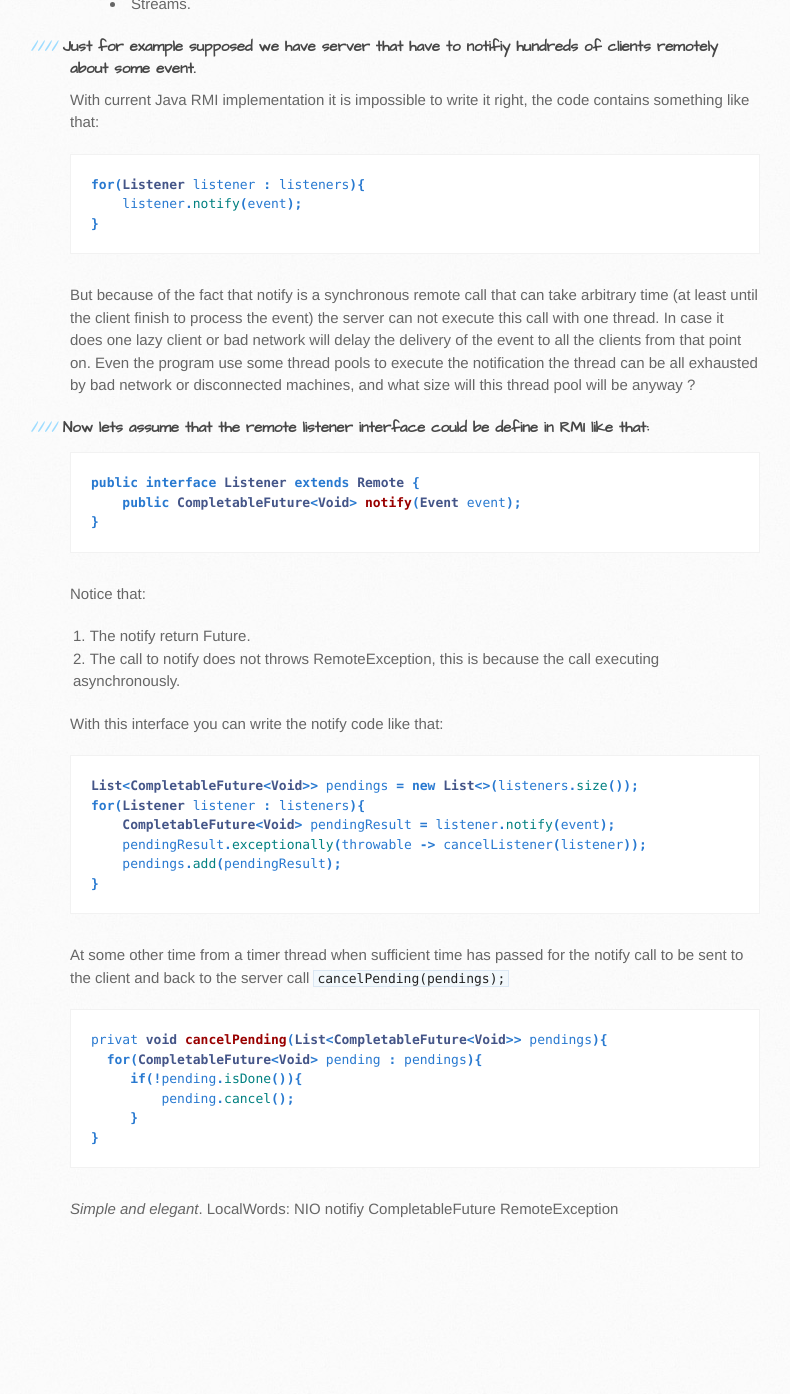
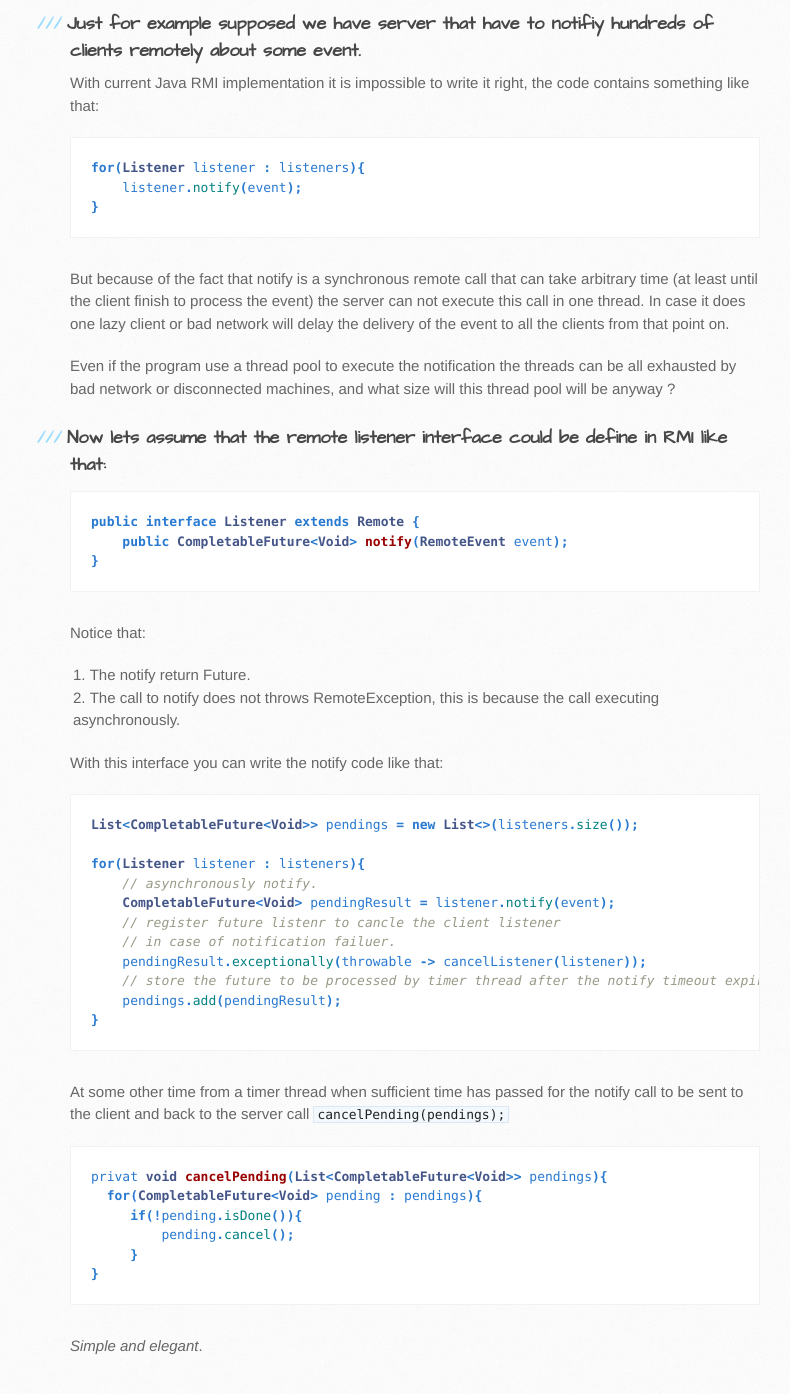
Before and after one commit to barakb/asyncrmi, a Jekyll site: the page built from _posts/2014-10-01-why-did-i-started-this-project.md, in a window 1280 px wide and 1400 px high, scrolled down 1034 px. Shown: the top 1394 px of the window, without its empty margins (100-890 px from the left). Built offline with Jekyll 4.4.1, drawn with Linux system fonts in a browser that asks for light colours; Markdown is read by kramdown in place of the engine named in the settings; before the commit the page ends 2297 px from its top, so only the background shows below that; some of the changed text lies outside the part shown.

Commit message:
remove the welcome to jekyll post

`````diff
--- a/_posts/2014-10-01-welcome-to-async-rmi.md
+++ b/_posts/2014-10-01-why-did-i-started-this-project.md
@@ -18,7 +18,7 @@
 - It has distributed garbage collection.
 
 
-####Even with those pros Java RMI is not being used as much as it should be and here is (what I think some of the reasons) for that.
+###Even with those pros Java RMI is not being used as much as it should be and here is (what I think some of the reasons) for that.
 
 - The dynamic code loading is cumbersome to use,
    you have to run 2 web http server deploy the jars and configure the code base.
@@ -32,7 +32,7 @@
      + Closures.
      + Streams.
 
-####Just for example supposed we have server that have to notifiy hundreds of clients remotely about some event.
+###Just for example supposed we have server that have to notifiy hundreds of clients remotely about some event.
 With current Java RMI implementation it is impossible to write it right, the code contains something like that:
 
 ````java
@@ -41,15 +41,17 @@
 }
 ````
 
-But because of the fact that notify is a synchronous remote call that can take arbitrary time (at least until the client finish to process the event) the server can not execute this call with one thread.
+But because of the fact that notify is a synchronous remote call that can take arbitrary time (at least until the client finish to process the event) the server can not execute this call in one thread.
 In case it does one lazy client or bad network will delay the delivery of the event to all the clients from that point on.
-Even the program use some thread pools to execute the notification the thread can be all exhausted by bad network or disconnected machines, and what size will this thread pool will be anyway ?
 
-####Now lets assume that the remote listener interface could be define in RMI like that:
+
+Even if the program use a thread pool to execute the notification the threads can be all exhausted by bad network or disconnected machines, and what size will this thread pool will be anyway ?
+
+###Now lets assume that the remote listener interface could be define in RMI like that:
 
 ````java
 public interface Listener extends Remote {
-    public CompletableFuture<Void> notify(Event event);
+    public CompletableFuture<Void> notify(RemoteEvent event);
 }
 ````
 Notice that:
@@ -61,9 +63,14 @@
 
 ````java
 List<CompletableFuture<Void>> pendings = new List<>(listeners.size());
+
 for(Listener listener : listeners){
+    // asynchronously notify.
     CompletableFuture<Void> pendingResult = listener.notify(event);
+    // register future listenr to cancle the client listener
+    // in case of notification failuer.
     pendingResult.exceptionally(throwable -> cancelListener(listener));
+    // store the future to be processed by timer thread after the notify timeout expired.
     pendings.add(pendingResult);
 }
 ````
@@ -78,4 +85,6 @@
 }
 ````
 *Simple and elegant*.
-LocalWords:  NIO notifiy CompletableFuture RemoteException
+
+
+<!--- LocalWords:  NIO notifiy CompletableFuture RemoteException-->
`````
Also changed, not shown: other parts of _posts/2014-10-01-why-did-i-started-this-project.md (+3 -3 lines), _posts/2014-04-06-welcome-to-jekyll.markdown (deleted, +0 -24 lines).
